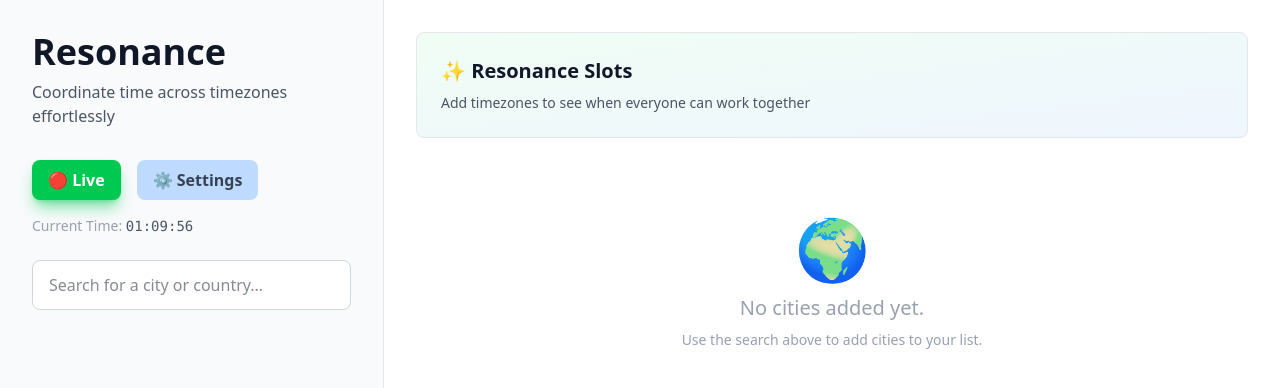
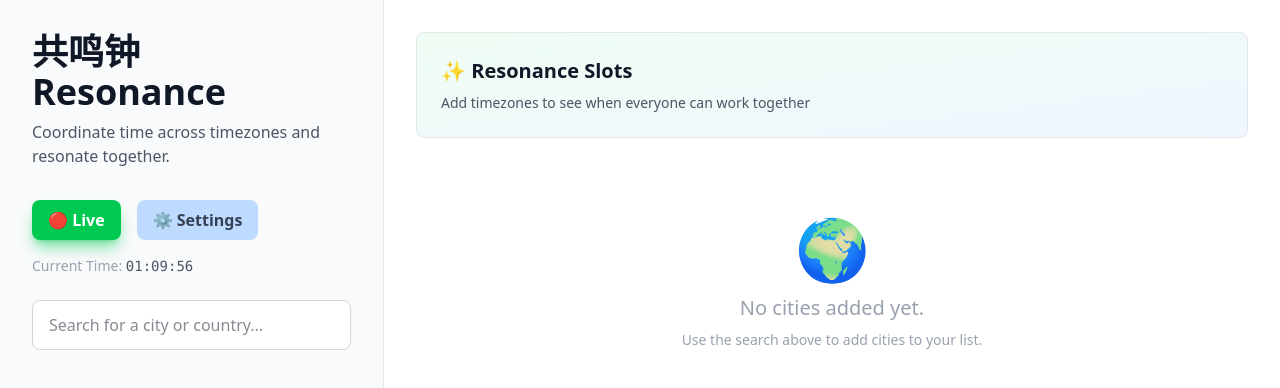
Before and after one commit to peylix/resonance-app, a React (Vite) app: page / in a window 1280 px wide. Shown: the top 388 px of the page. Built offline with nearby package versions, Linux system fonts and the light colour scheme.

Commit message:
Adjust the title of the page

```diff
--- a/src/App.tsx
+++ b/src/App.tsx
@@ -27,10 +27,12 @@ export function App() {
           {/* header */}
           <header className="mb-8">
             <h1 className="text-3xl lg:text-4xl font-bold mb-2 text-gray-900">
+              共鸣钟
+              <br />
               Resonance
             </h1>
             <p className="text-gray-600 text-sm lg:text-base">
-              Coordinate time across timezones effortlessly
+              Coordinate time across timezones and resonate together.
             </p>
           </header>
 
```
